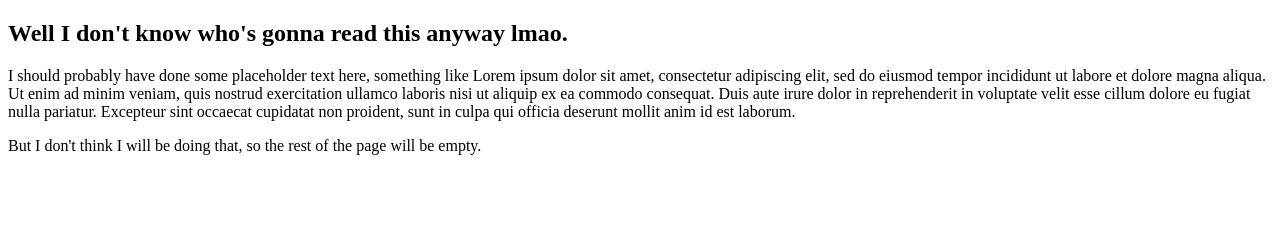
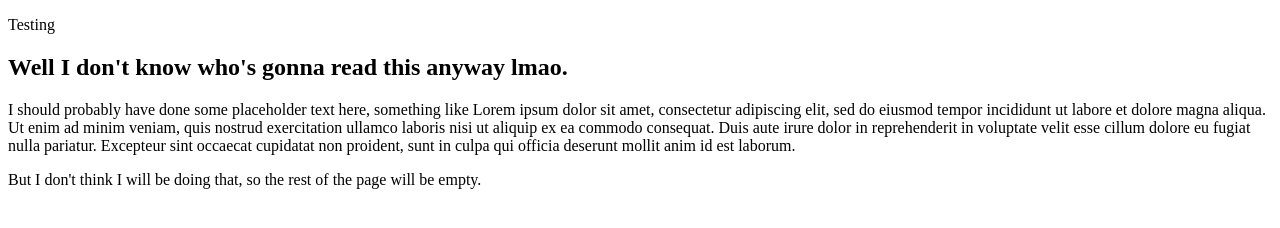
Before and after one commit to KhooP12354/KhooP12354.github.io, a plain HTML site: page index.html in a window 1280 px wide. Drawn offline with Linux system fonts and the light colour scheme.

Commit message:
Update index.html

```diff
--- a/index.html
+++ b/index.html
@@ -10,7 +10,7 @@
     <!-- Article heading -->
   </header>
   <section>
-    <!-- Section 1 -->
+    <p>Testing</p>
   </section>
   <section>
     <!-- Section 2 -->
```
